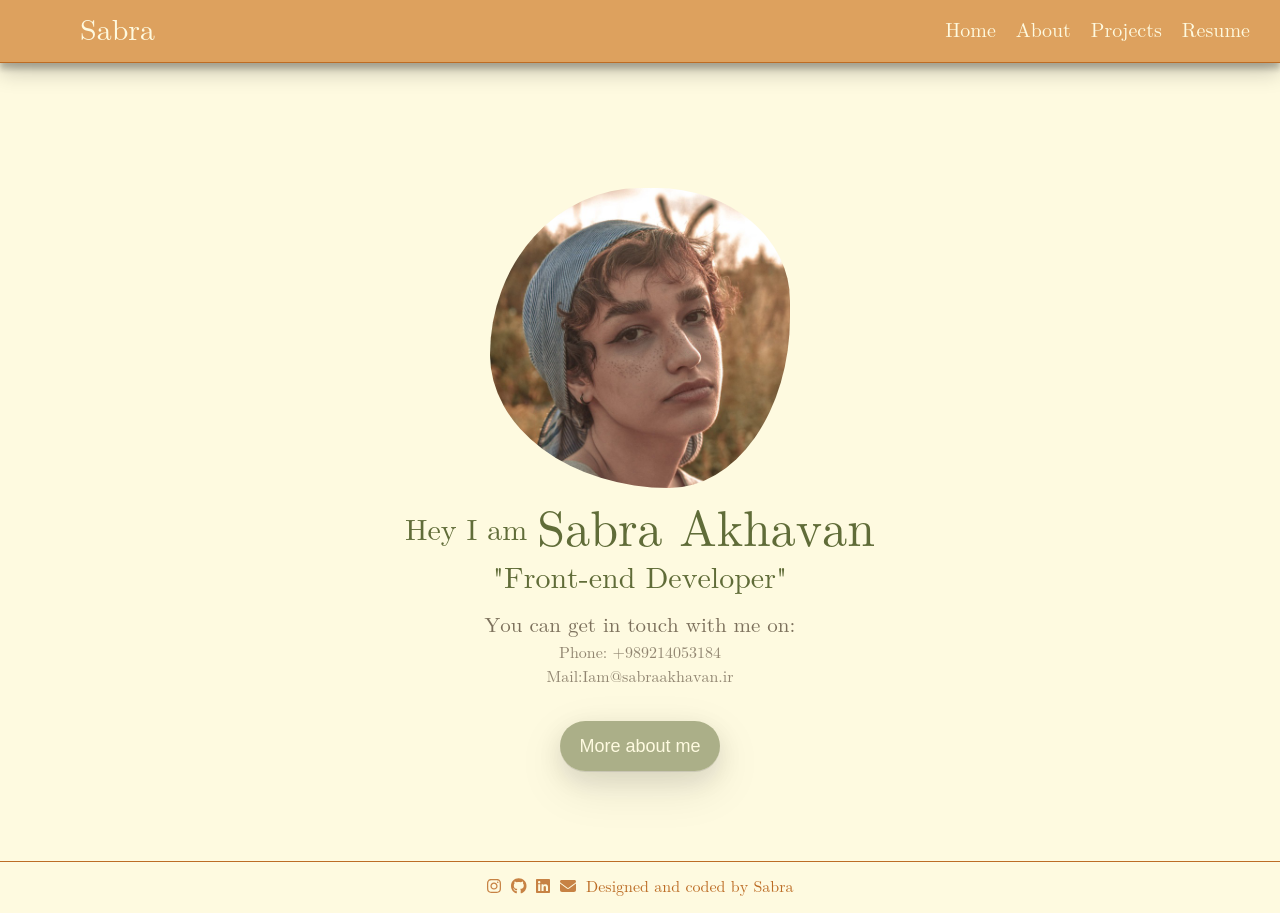
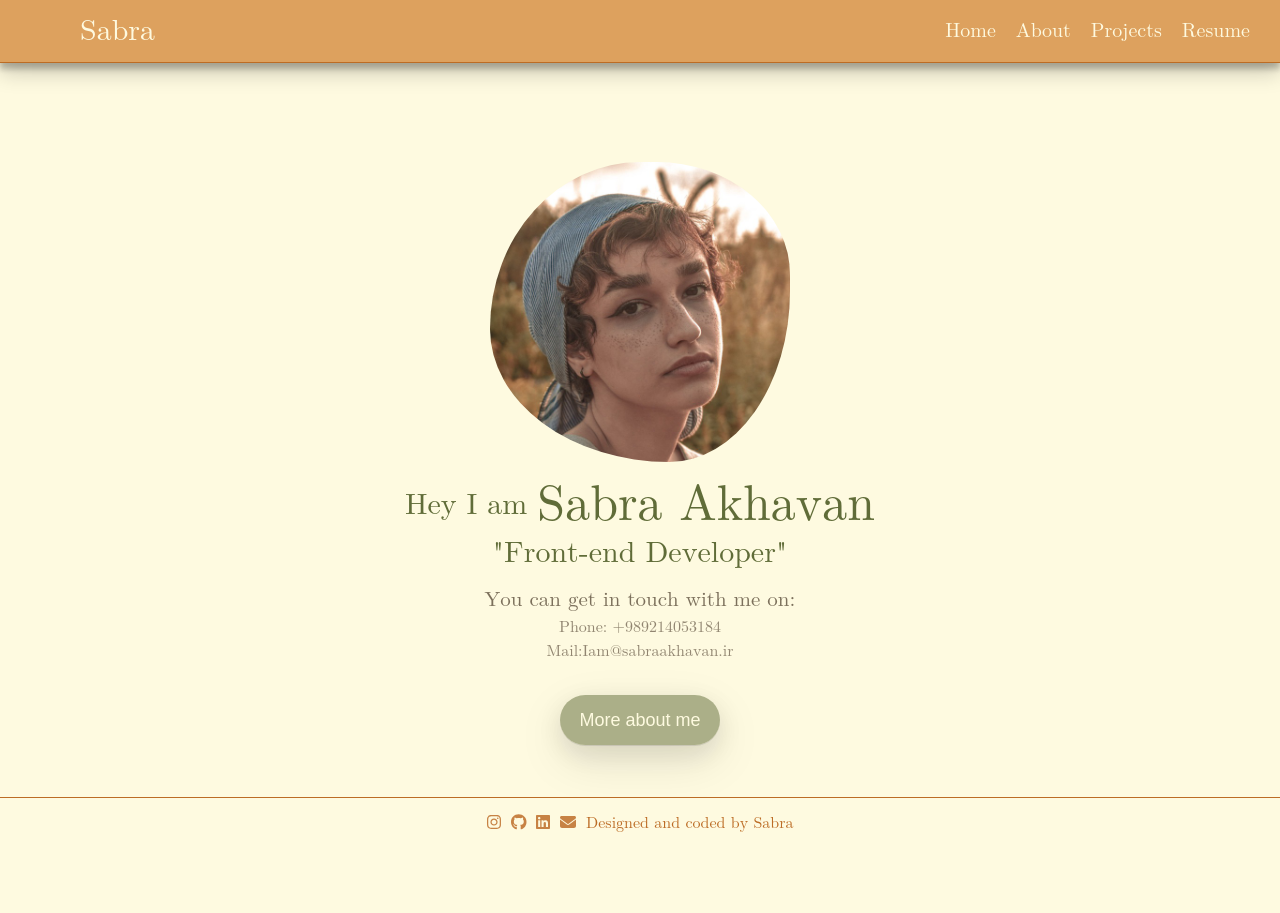
Before and after one commit to Sabraaa/myportfilio, a React (Create React App) app: page / in a window 1280 px wide. After the commit the page ends 849 px from the top, so only its background shows below. Built offline with nearby package versions, Linux system fonts and the light colour scheme.

Commit message:
akharyyy

```diff
--- a/src/components/Home/Home.scss
+++ b/src/components/Home/Home.scss
@@ -15,8 +15,8 @@ body {
   background-color: #fefae0;
 }
 .home-container {
-  margin-top: 9%;
-  margin-bottom: 7%;
+  margin-top: 7%;
+  margin-bottom: 4%;
   @media screen and (max-width: 650px) {
     margin-top: 20%;
     margin-bottom: 50%;
```
